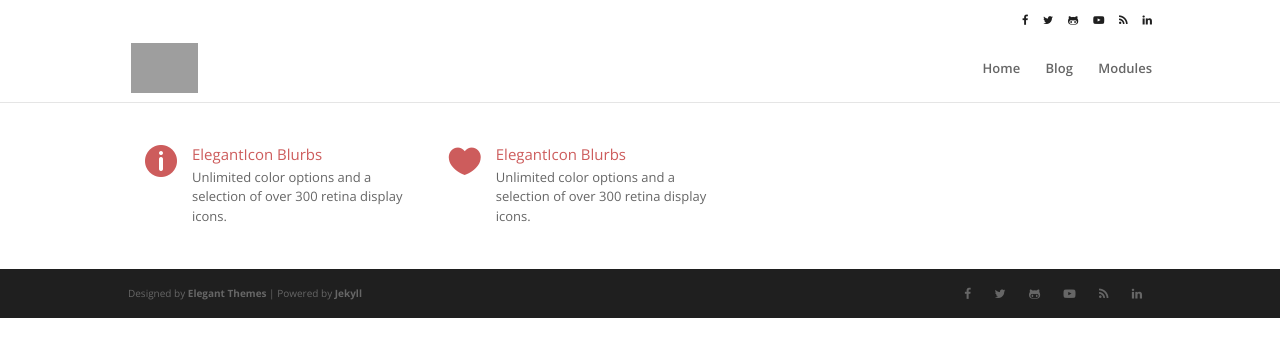
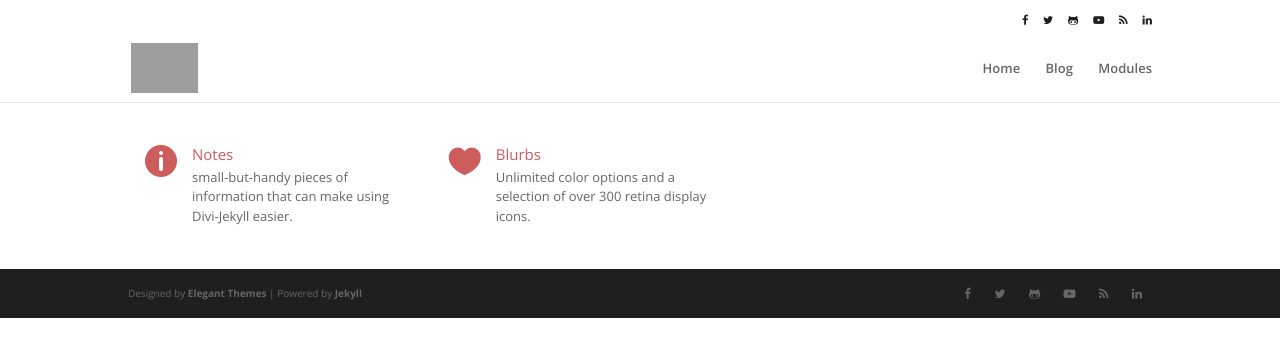
Before and after one commit to juvenal/divi-jekyll, a Jekyll site: the page built from modules/index.html, in a window 1280 px wide. Shown: the top 357 px of the page. Built offline with Jekyll 4.4.1, drawn with Linux system fonts in a browser that asks for light colours; nearby versions of some CDN libraries; some web fonts are replaced; grey boxes are pictures that could not be loaded.

Commit message:
Update modules index

```diff
--- a/modules/index.html
+++ b/modules/index.html
@@ -15,8 +15,8 @@ display_footer : false
 				icon="&#xe060;"
 				align="left"
 				url="note/"
-				header="ElegantIcon Blurbs"
-				msg="Unlimited color options and a selection of over 300 retina display icons."
+				header="Notes"
+				msg="small-but-handy pieces of information that can make using Divi-Jekyll easier."
 			%}
 		</div>
 		<div class="et_pb_column et_pb_column_1_3 et_pb_column_1" style="margin: 0px; padding: 17px;">
@@ -24,7 +24,7 @@ display_footer : false
 				icon="&#xe089;"
 				align="left"
 				url="blurb/"
-				header="ElegantIcon Blurbs"
+				header="Blurbs"
 				msg="Unlimited color options and a selection of over 300 retina display icons."
 			%}
 		</div>
```
